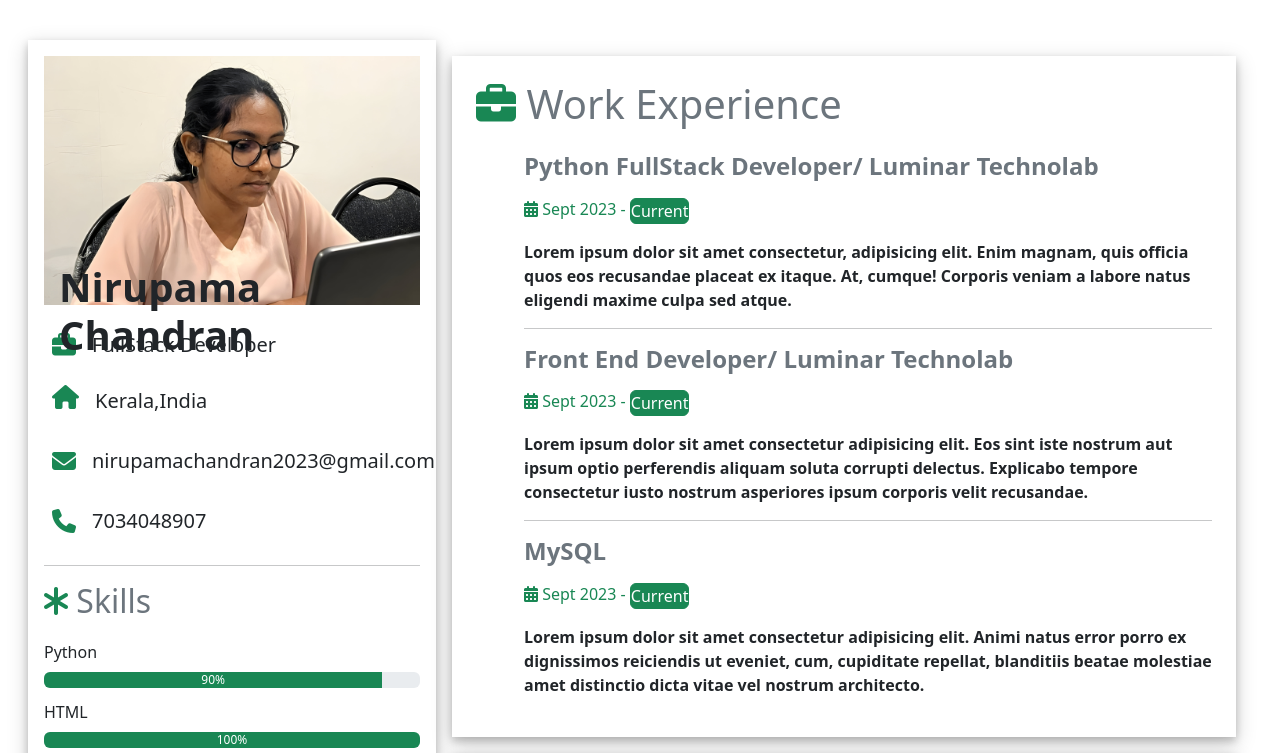
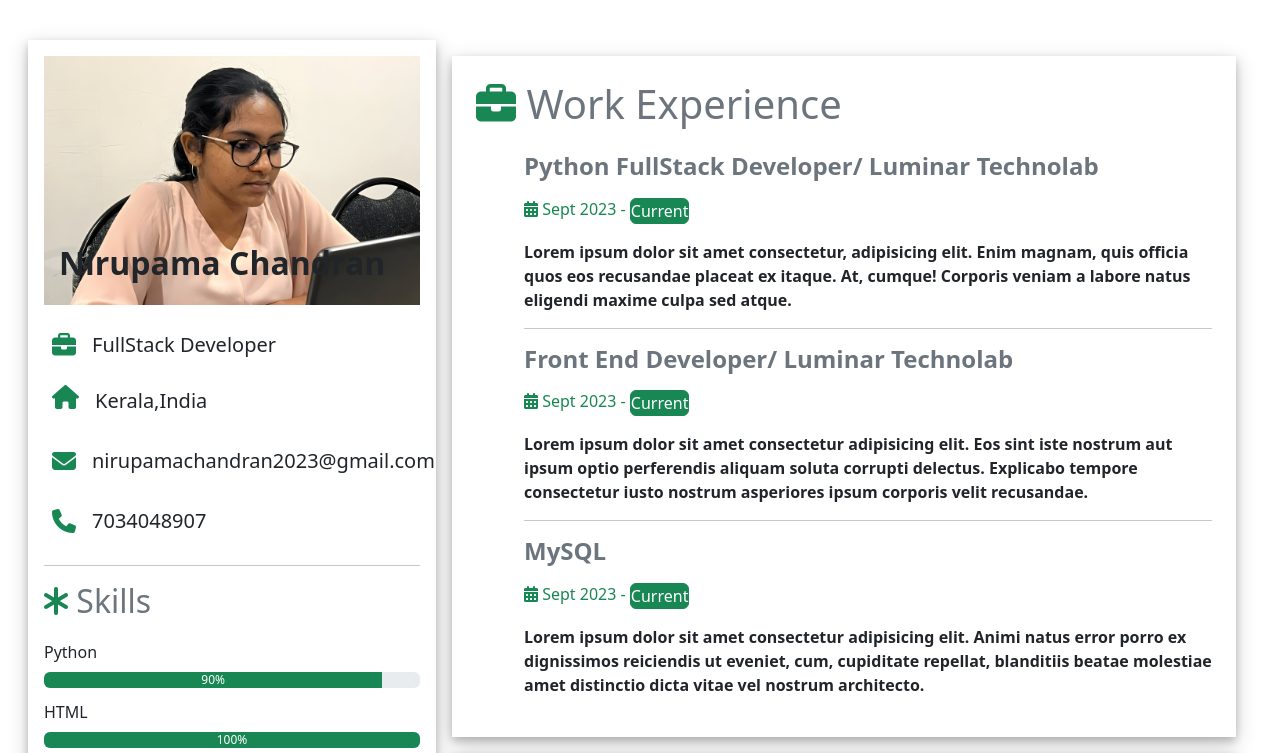
Before and after one commit to NirupamaChandran/bs_cv, a plain HTML site: page index.html in a window 1280 px wide. Shown: the top 753 px of the page. Drawn offline with nearby package versions, Linux system fonts and the light colour scheme.

Commit message:
third commit

```diff
--- a/index.html
+++ b/index.html
@@ -17,7 +17,7 @@
         <div class="row  p-lg-4 p-md-4 p-1">
             <div class="col-lg-4 col-md-4 col-12 col-1 side1 p-lg-3 p-lg-3 p-2">
                 <div class="image">
-                    <h1 class="name text-dark fw-semibold">Nirupama Chandran</h1>
+                    <h2 class="name text-dark fw-semibold">Nirupama Chandran</h2>
                     <img src="./images/1701791385302_.jpeg" alt="" width="100%" height="100%">
                 </div>
                 <div class="mt-3">
--- a/style.css
+++ b/style.css
@@ -4,7 +4,7 @@
 
 .name{
     position: absolute;
-    margin-top: 55%;
+    margin-top: 50%;
     margin-left: 4%;
 }
 
```
